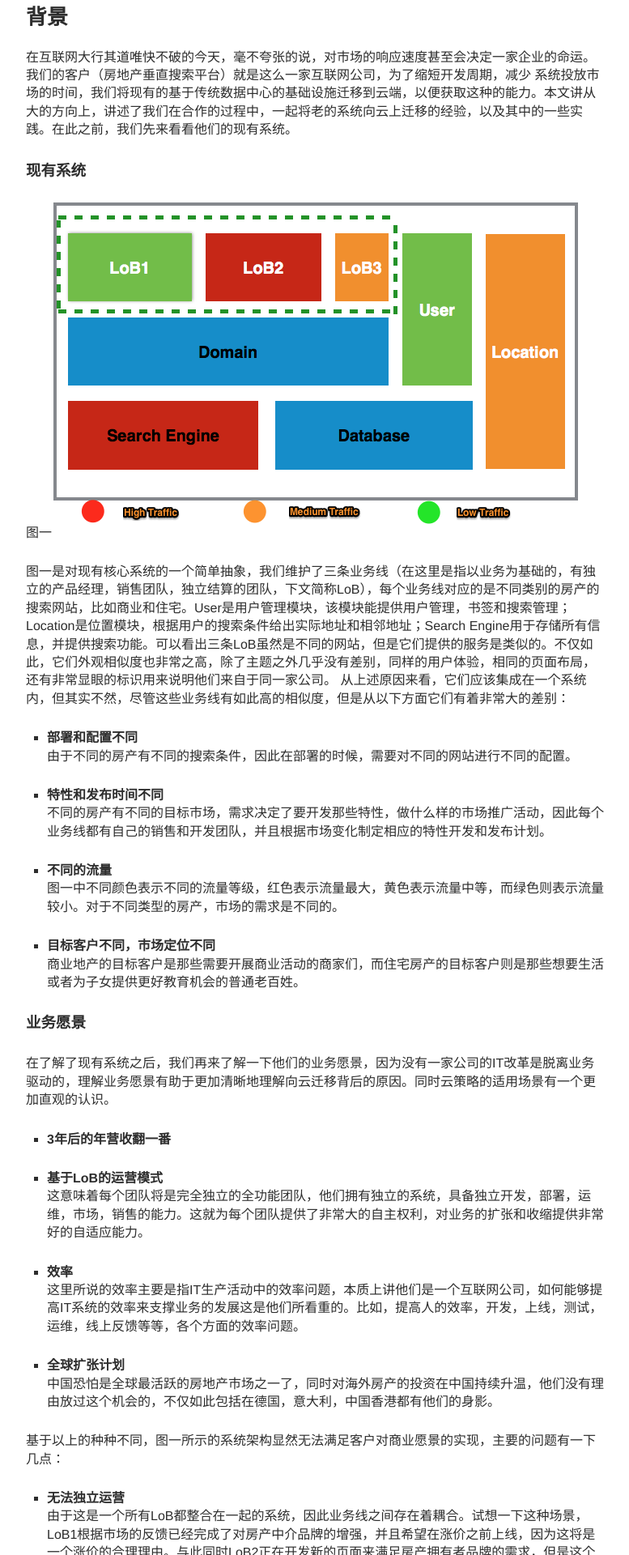
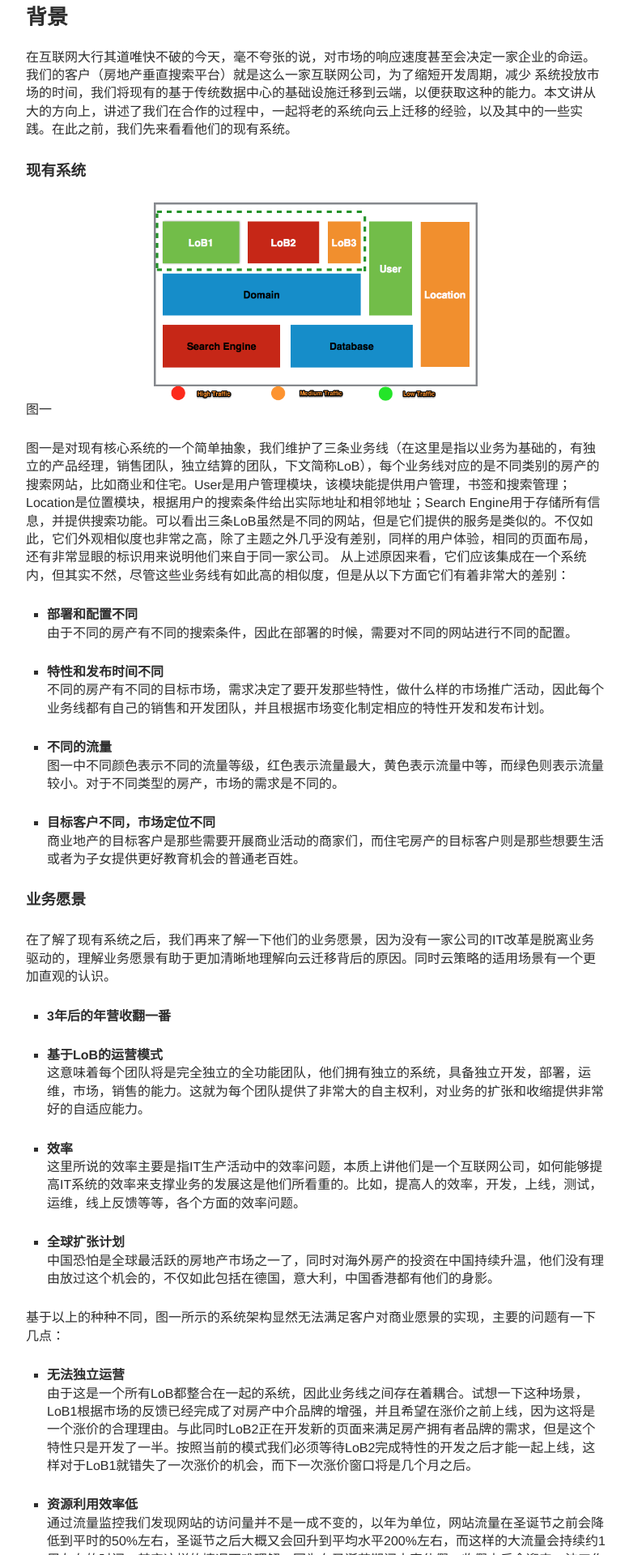
Before and after one commit to yangdong/yangdong.github.io, a Jekyll site: the page built from index.html, in a window 1280 px wide. Shown: the part 611-2531 px from the top of the page at 81% size, without its empty margins (250-1027 px from the left). Built offline with Jekyll 4.4.1, drawn with Linux system fonts in a browser that asks for light colours; Markdown is read by kramdown in place of the engine named in the settings; the list of posts is cut into pages by our own code.

Commit message:
update style

```diff
--- a/assets/themes/the-program/css/style.css
+++ b/assets/themes/the-program/css/style.css
@@ -1789,9 +1789,15 @@
     width: 250px;
 }
 
+img[alt=img-small-size] {
+    width: 250px;
+}
 img[alt=img-mediu-size] {
     width: 300px;
 }
+img[alt=img-large-size] {
+    width: 400px;
+}
 
 img[alt=hero-image] {
     width: 500px;
```
